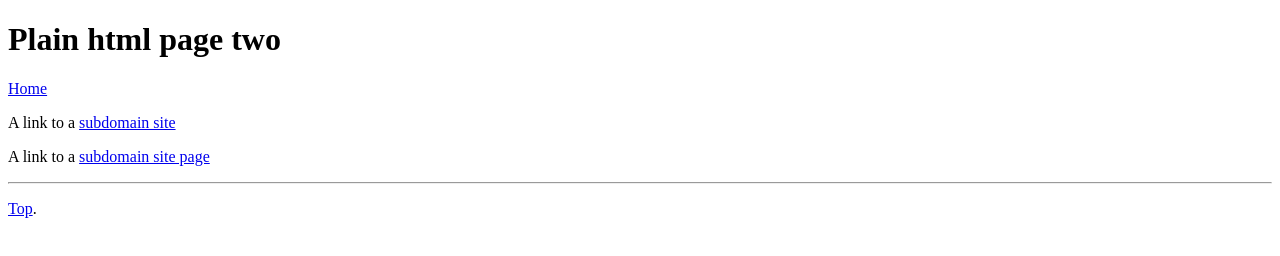
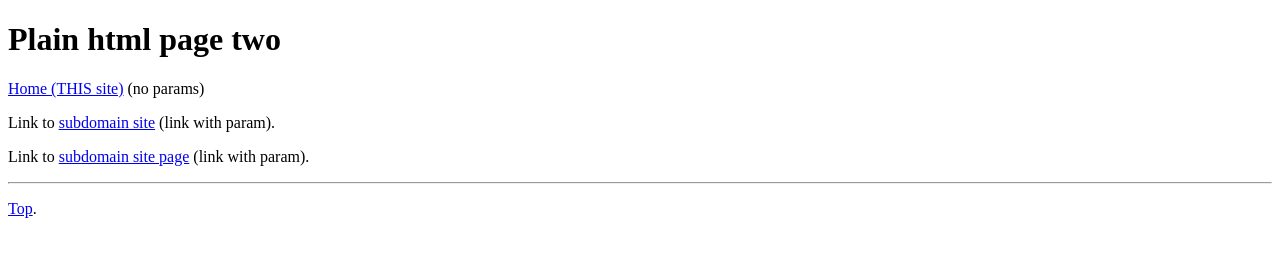
Before and after one commit to alancau/plain-html-site, a plain HTML site: page pagetwo.html in a window 1280 px wide. Drawn offline with Linux system fonts and the light colour scheme.

Commit message:
Update pagetwo.html

```diff
--- a/pagetwo.html
+++ b/pagetwo.html
@@ -18,9 +18,9 @@ j=d.createElement(s),dl=l!='dataLayer'?'&l='+l:'';j.async=true;j.src=
 height="0" width="0" style="display:none;visibility:hidden"></iframe></noscript>
 <!-- End Google Tag Manager (noscript) -->
     <h1 id="h1">Plain html page two</h1>
-    <p><a href="/">Home</a></p>
-    <p>A link to a <a href="https://snippets.contentscuttle.com/?from=main-site-page-two">subdomain site</a></p>
-    <p>A link to a <a href="https://snippets.contentscuttle.com/pagetwo.html?from=main-site-page-two">subdomain site page</a></p>
+    <p><a href="/">Home (THIS site)</a> (no params)</p>
+    <p>Link to <a href="https://snippets.contentscuttle.com/?from=main-site-page-two">subdomain site</a> (link with param).</p>
+    <p>Link to <a href="https://snippets.contentscuttle.com/pagetwo.html?from=main-site-page-two">subdomain site page</a> (link with param).</p>
     <hr>
     <p><a href="<a href="#h1">Top</a>.</p>
   </body>
```
